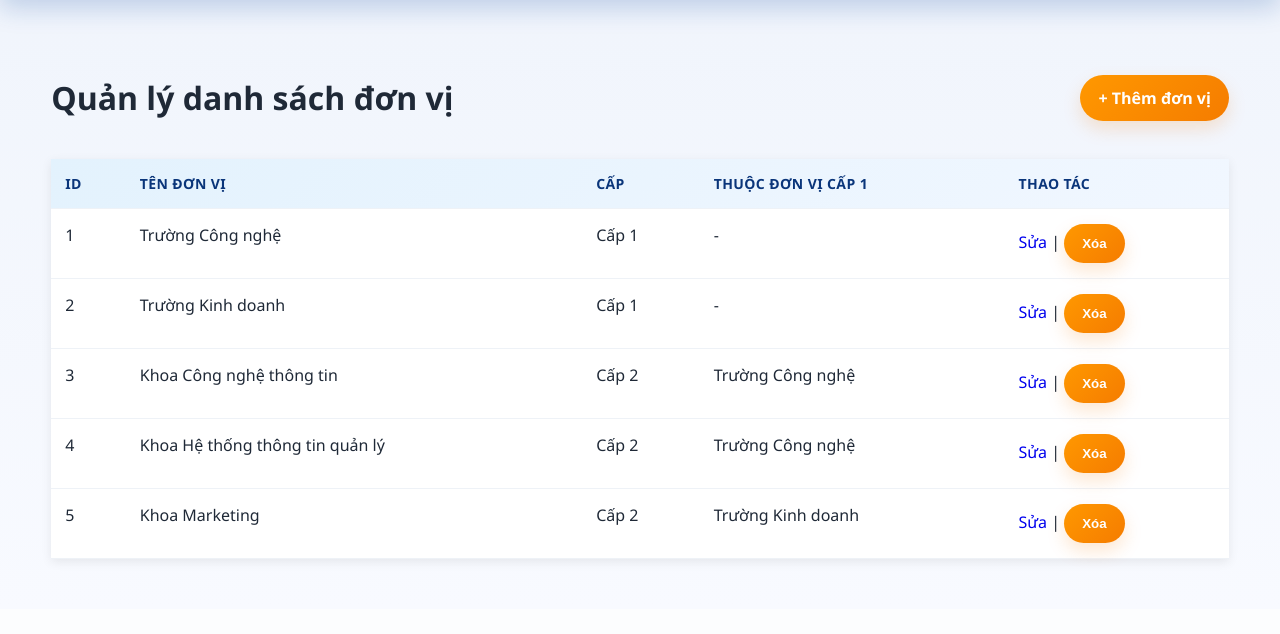
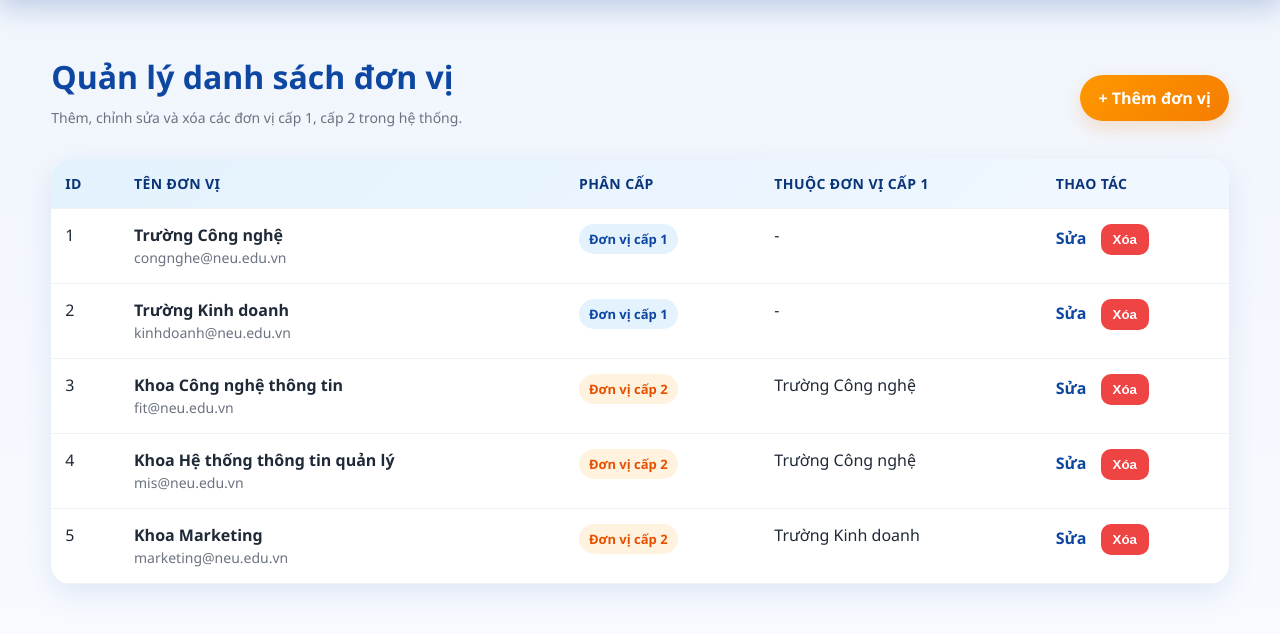
Before and after one commit to tKrulreal/Group1, a Flask app: page /admin/units in a window 1280 px wide. Shown: the part 199-833 px from the top of the page. Before the commit the page ends 763 px from the top, so only its background shows below. Run offline with Flask 3, Linux system fonts and the light colour scheme; a user stored in the database is signed in.

Commit message:
Update admin_list.html

```diff
--- a/templates/admin_list.html
+++ b/templates/admin_list.html
@@ -3,16 +3,20 @@
 
 {% block content %}
 <div class="admin-head">
-    <h1>Quản lý danh sách đơn vị</h1>
+    <div>
+        <h1 style="margin:0;color:#0d47a1;">Quản lý danh sách đơn vị</h1>
+        <p class="page-note">Thêm, chỉnh sửa và xóa các đơn vị cấp 1, cấp 2 trong hệ thống.</p>
+    </div>
     <a class="btn" href="{{ url_for('create_unit') }}">+ Thêm đơn vị</a>
 </div>
 
+<div class="table-wrap">
     <table class="table">
         <thead>
             <tr>
                 <th>ID</th>
                 <th>Tên đơn vị</th>
-            <th>Cấp</th>
+                <th>Phân cấp</th>
                 <th>Thuộc đơn vị cấp 1</th>
                 <th>Thao tác</th>
             </tr>
@@ -21,18 +25,27 @@
             {% for unit in units %}
             <tr>
                 <td>{{ unit.IDDonVi }}</td>
-            <td>{{ unit.TenDonVi }}</td>
-            <td>{{ 'Cấp 1' if unit.IsParent else 'Cấp 2' }}</td>
+                <td>
+                    <strong>{{ unit.TenDonVi }}</strong><br>
+                    <span class="page-note">{{ unit.Email or 'Chưa có email' }}</span>
+                </td>
+                <td>
+                    {% if unit.IsParent %}
+                        <span class="badge badge-parent">Đơn vị cấp 1</span>
+                    {% else %}
+                        <span class="badge badge-child">Đơn vị cấp 2</span>
+                    {% endif %}
+                </td>
                 <td>{{ unit.parent.TenDonVi if unit.parent else '-' }}</td>
                 <td>
-                <a href="{{ url_for('edit_unit', id=unit.IDDonVi) }}">Sửa</a>
-                |
-                <form method="post" action="{{ url_for('delete_unit', id=unit.IDDonVi) }}" style="display:inline;">
-                    <button type="submit" onclick="return confirm('Bạn có chắc muốn xóa?')">Xóa</button>
+                    <a class="action-link" href="{{ url_for('edit_unit', id=unit.IDDonVi) }}">Sửa</a>
+                    <form method="post" action="{{ url_for('delete_unit', id=unit.IDDonVi) }}" style="display:inline-block; margin-left:10px;">
+                        <button class="delete-btn" type="submit" onclick="return confirm('Bạn có chắc muốn xóa?')">Xóa</button>
                     </form>
                 </td>
             </tr>
             {% endfor %}
         </tbody>
     </table>
+</div>
 {% endblock %}
```
Lines whose indentation alone changed are shown as unchanged.
